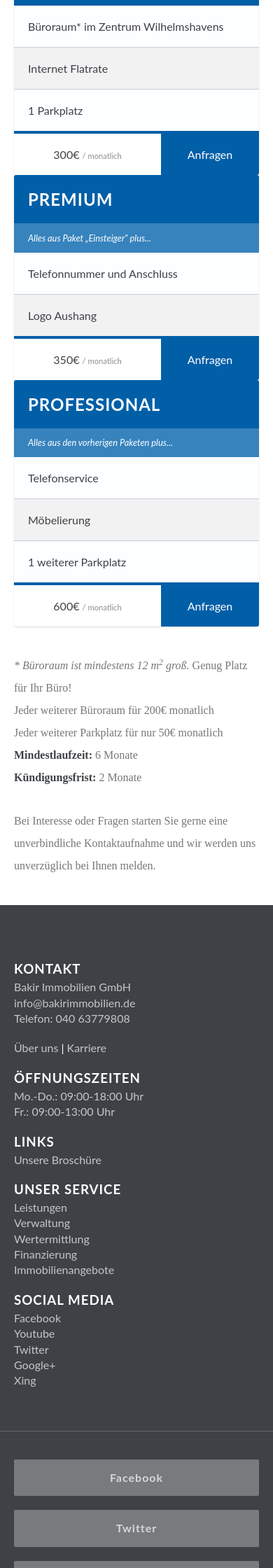
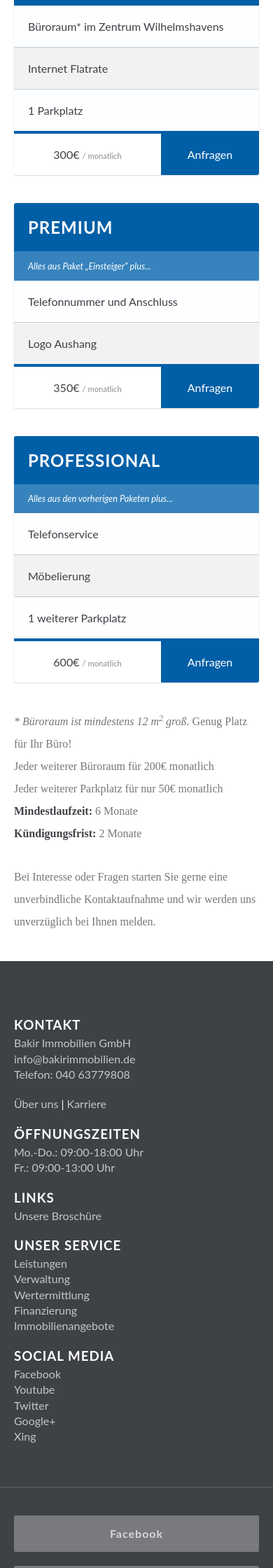
Before and after one commit to bakirnetwork/bakirimmobilien_de, a Jekyll site: the page built from _pages/officecenter.html, in a window 390 px wide. Shown: the part 854-3094 px from the top of the page at 70% size. Built offline with Jekyll 4.4.1, drawn with Linux system fonts in a browser that asks for light colours; nearby versions of some CDN libraries; some web fonts are replaced.

Commit message:
fix: Layout Fehler in Office Center

```diff
--- a/assets/css/components/_officecenter.sass
+++ b/assets/css/components/_officecenter.sass
@@ -51,6 +51,14 @@ $bdi-light: desaturate(lighten($bdi, 15%), 45%)
 			&:last-child
 				border-bottom: 0
 
+@media(max-width: 767px)
+	.pricing > .col
+		> .box
+			margin-bottom: 40px
+		&:last-child
+			> .box
+				margin-bottom: 0
+
 .price-contact
 	+cf
 
```
